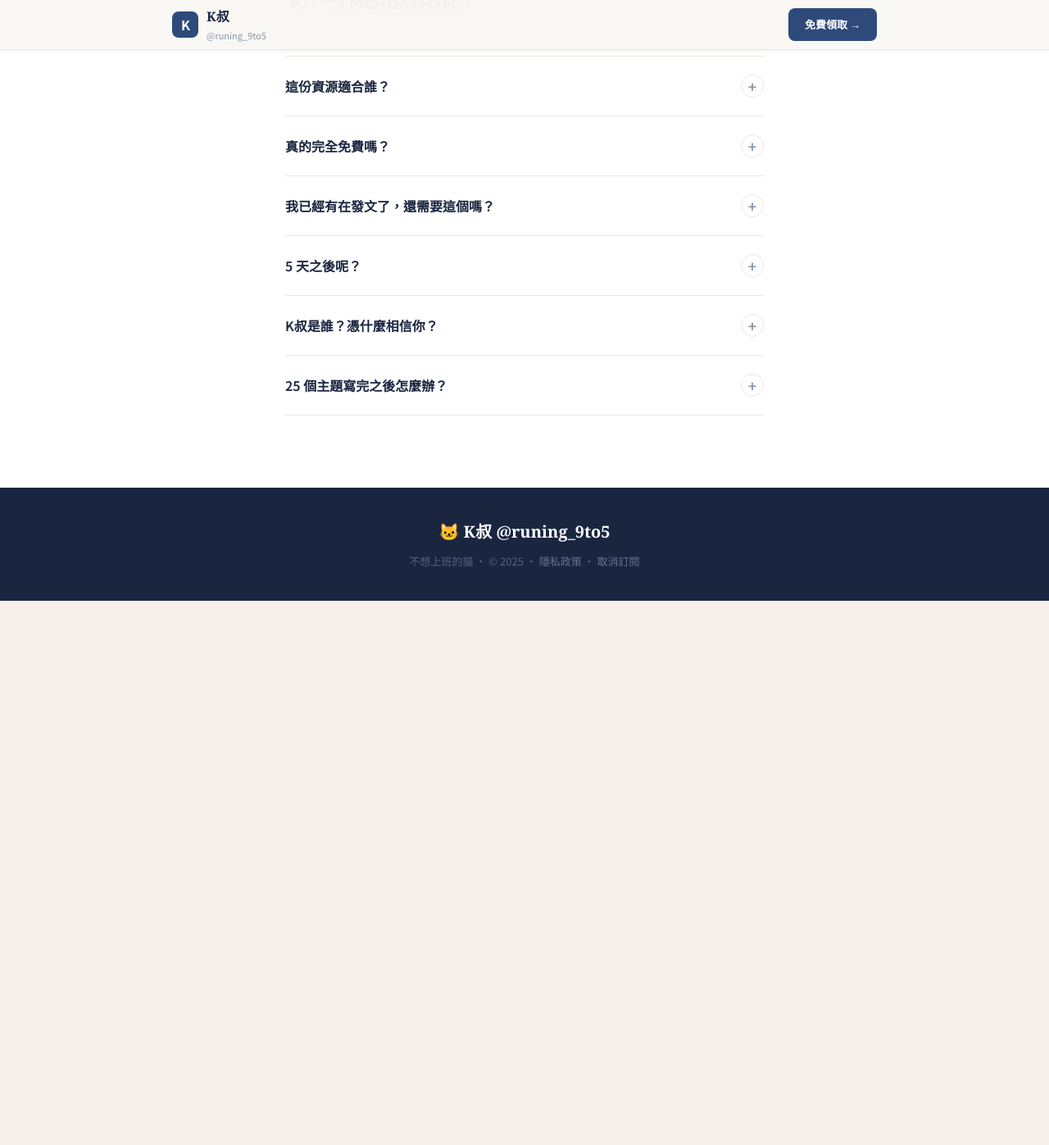
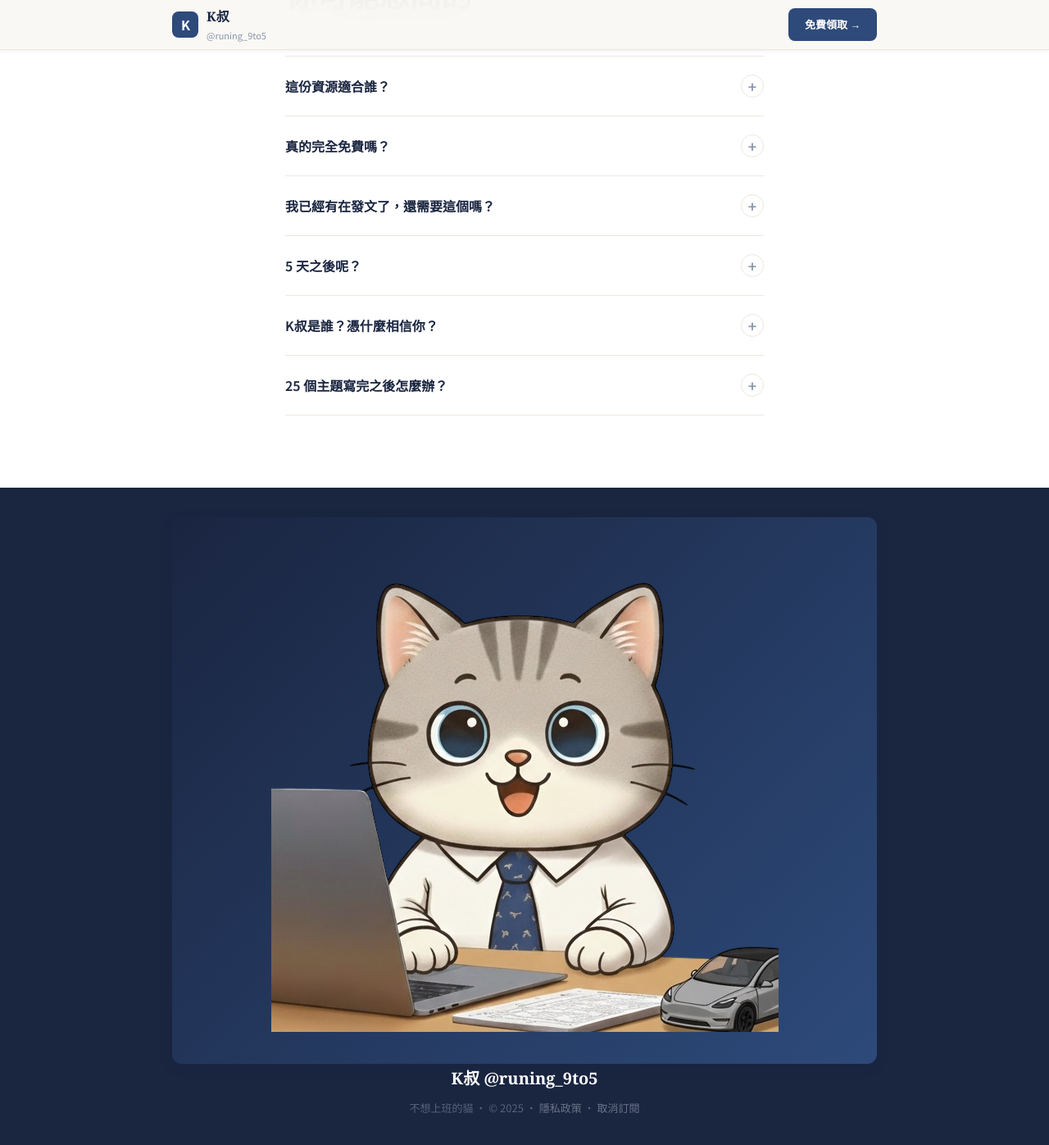
Before and after one commit to KenHAI666/Runing9TO5, a Jekyll site: the page landing-1.html, which Jekyll copies as it is, in a window 1280 px wide and 1400 px high, scrolled down 8423 px. Shown: the top 1397 px of the window at 82% size. Built offline with Jekyll 4.4.1, drawn with Linux system fonts in a browser that asks for light colours; before the commit the page ends 9156 px from its top, so only the background shows below that.

Commit message:
Update landing-1.html

```diff
--- a/landing-1.html
+++ b/landing-1.html
@@ -1254,7 +1254,8 @@
 <!-- ── FOOTER ── -->
 <footer>
   <div class="footer-inner">
-    <div class="footer-brand">🐱 K叔 @runing_9to5</div>
+    <div class="about-avatar"><img src="assets/images/in-1.PNG" alt="K叔"></div>
+    <div class="footer-brand">K叔 @runing_9to5</div>
     <div class="footer-sub">
       不想上班的貓 ・ © 2025 ・
       <a href="#">隱私政策</a> ・ <a href="#">取消訂閱</a>
```
